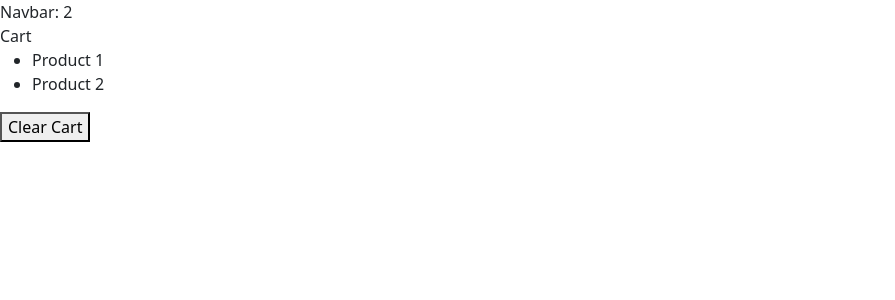
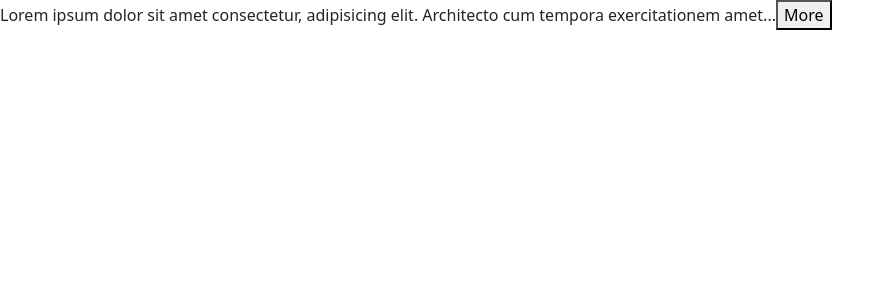
Before and after one commit to Akshay-Jhijhautia/Learning_React, a React (Vite) app: page / in a window 1280 px wide. Shown: the top 300 px of the page, without its empty margins (0-895 px from the left). Built offline with nearby package versions, Linux system fonts and the light colour scheme.

Commit message:
added exercises for updating arrays and objects and added expandable text

```diff
--- a/src/App.tsx
+++ b/src/App.tsx
@@ -5,6 +5,7 @@ import Button from "./Components/Button";
 import Like from "./Components/Like";
 import Cart from "./Components/Cart";
 import Navbar from "./Components/Navbar";
+import ExpandableText from "./Components/ExpandableText";
 
 import { useState } from "react";
 
@@ -128,13 +129,95 @@ import { useState } from "react";
 //   );
 // }
 
+// function App() {
+//   const [products, setProducts] = useState(["Product 1", "Product 2"]);
+
+//   return (
+//     <div>
+//       <Navbar noOfCartItems={products.length} />
+//       <Cart cartItems={products} clearCart={() => setProducts([])} />
+//     </div>
+//   );
+// }
+
+// function App() {
+//   const [game, setGame] = useState({
+//     id: 1,
+//     player: {
+//       name: "John",
+//     },
+//   });
+
+//   const handleClick = () => {
+//     setGame({ ...game, id: 2, player: { ...game.player, name: "Indraneel" } });
+//   };
+
+//   return (
+//     <div>
+//       {game.id} {game.player.name}
+//       <button onClick={handleClick}>Click Me</button>
+//     </div>
+//   );
+// }
+
+// function App() {
+//   const [pizza, setPizza] = useState({
+//     name: "Spicy Pepperoni",
+//     toppings: ["Mushroom"],
+//   });
+
+//   const handleClick = () => {
+//     setPizza({ ...pizza, toppings: [...pizza.toppings, "Cheese"] });
+//   };
+//   return (
+//     <div>
+//       {pizza.name} {pizza.toppings}{" "}
+//       <button onClick={handleClick}>Click Me</button>
+//     </div>
+//   );
+// }
+
+// function App() {
+//   const [cart, setCart] = useState({
+//     discount: 0.1,
+//     items: [
+//       { id: 1, title: "Product 1", quantity: 1 },
+//       { id: 2, title: "Product 2", quantity: 1 },
+//     ],
+//   });
+
+//   const handleClick = () => {
+//     setCart({
+//       ...cart,
+//       items: cart.items.map((item) =>
+//         item.id === 1 ? { ...item, quantity: item.quantity + 1 } : item
+//       ),
+//     });
+//   };
+//   return (
+//     <div>
+//       {cart.items[0].quantity}
+//       <button onClick={handleClick}>Click Me</button>
+//     </div>
+//   );
+// }
+
 function App() {
-  const [products, setProducts] = useState(["Product 1", "Product 2"]);
-
   return (
     <div>
-      <Navbar noOfCartItems={products.length} />
-      <Cart cartItems={products} clearCart={() => setProducts([])} />
+      <ExpandableText maxLength={100}>
+        Lorem ipsum dolor sit amet consectetur, adipisicing elit. Architecto cum
+        tempora exercitationem amet cumque veritatis atque, laborum natus
+        aperiam quo quisquam consequuntur illum nobis labore nostrum, itaque,
+        alias possimus est nesciunt deleniti. Facilis veritatis magni, itaque
+        ullam omnis provident obcaecati quas numquam eligendi incidunt aliquam
+        repellendus eum in odit adipisci corporis magnam inventore blanditiis
+        debitis nihil, quod soluta vero optio. Dolorem quam perferendis placeat?
+        Consequatur eius officiis aliquam molestias, molestiae, qui iste aliquid
+        recusandae iusto eveniet dignissimos odit ratione atque itaque veniam
+        non ipsam est vel repellendus fugiat. Numquam vel omnis adipisci
+        distinctio porro non atque tempore quis aperiam accusantium!...
+      </ExpandableText>
     </div>
   );
 }
--- /dev/null
+++ b/src/Components/ExpandableText.tsx
@@ -0,0 +1,25 @@
+import React, { useState } from "react";
+
+interface Props {
+  children: string;
+  maxLength?: number;
+}
+
+const ExpandableText = ({ children, maxLength = 100 }: Props) => {
+  const [isExpanded, setExpanded] = useState(false);
+  if (children.length <= maxLength) {
+    return <p>{children}</p>;
+  }
+
+  const text = isExpanded ? children : children.substring(0, maxLength);
+  return (
+    <div>
+      {text}...
+      <button onClick={() => setExpanded(!isExpanded)}>
+        {isExpanded ? "Less" : "More"}
+      </button>
+    </div>
+  );
+};
+
+export default ExpandableText;
```
